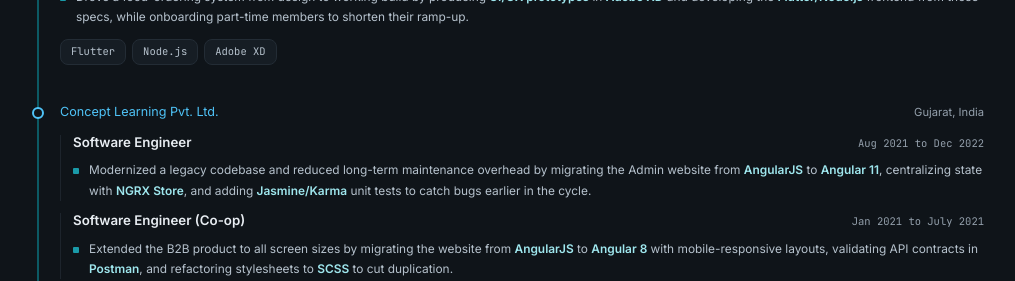
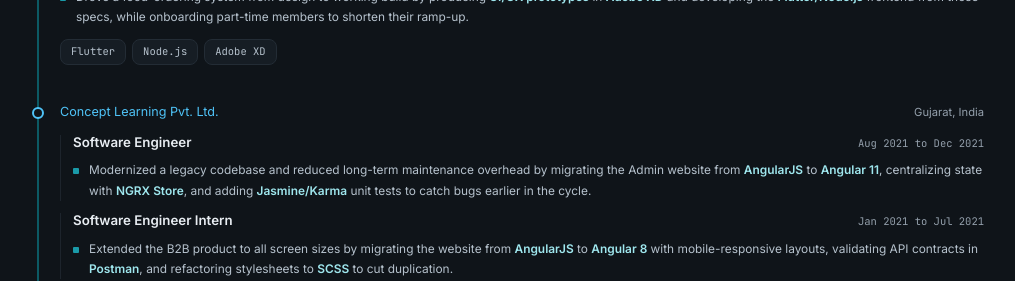
Before and after one commit to dharmeshpt2710/portfolio, a React (Vite) app: page / in a window 1280 px wide. Shown: the part 1380-1661 px from the top of the page, without its empty margins (132-1147 px from the left). Built offline with nearby package versions, Linux system fonts and the light colour scheme.

Commit message:
Updated portfolio.

```diff
--- a/src/components/sections/Experience.jsx
+++ b/src/components/sections/Experience.jsx
@@ -43,14 +43,14 @@
     roles: [
       {
         title: 'Software Engineer',
-        period: 'Aug 2021 to Dec 2022',
+        period: 'Aug 2021 to Dec 2021',
         bullets: [
           <>Modernized a legacy codebase and reduced long-term maintenance overhead by migrating the Admin website from <K>AngularJS</K> to <K>Angular 11</K>, centralizing state with <K>NGRX Store</K>, and adding <K>Jasmine/Karma</K> unit tests to catch bugs earlier in the cycle.</>,
         ],
       },
       {
-        title: 'Software Engineer (Co-op)',
-        period: 'Jan 2021 to July 2021',
+        title: 'Software Engineer Intern',
+        period: 'Jan 2021 to Jul 2021',
         bullets: [
           <>Extended the B2B product to all screen sizes by migrating the website from <K>AngularJS</K> to <K>Angular 8</K> with mobile-responsive layouts, validating API contracts in <K>Postman</K>, and refactoring stylesheets to <K>SCSS</K> to cut duplication.</>,
         ],
```
